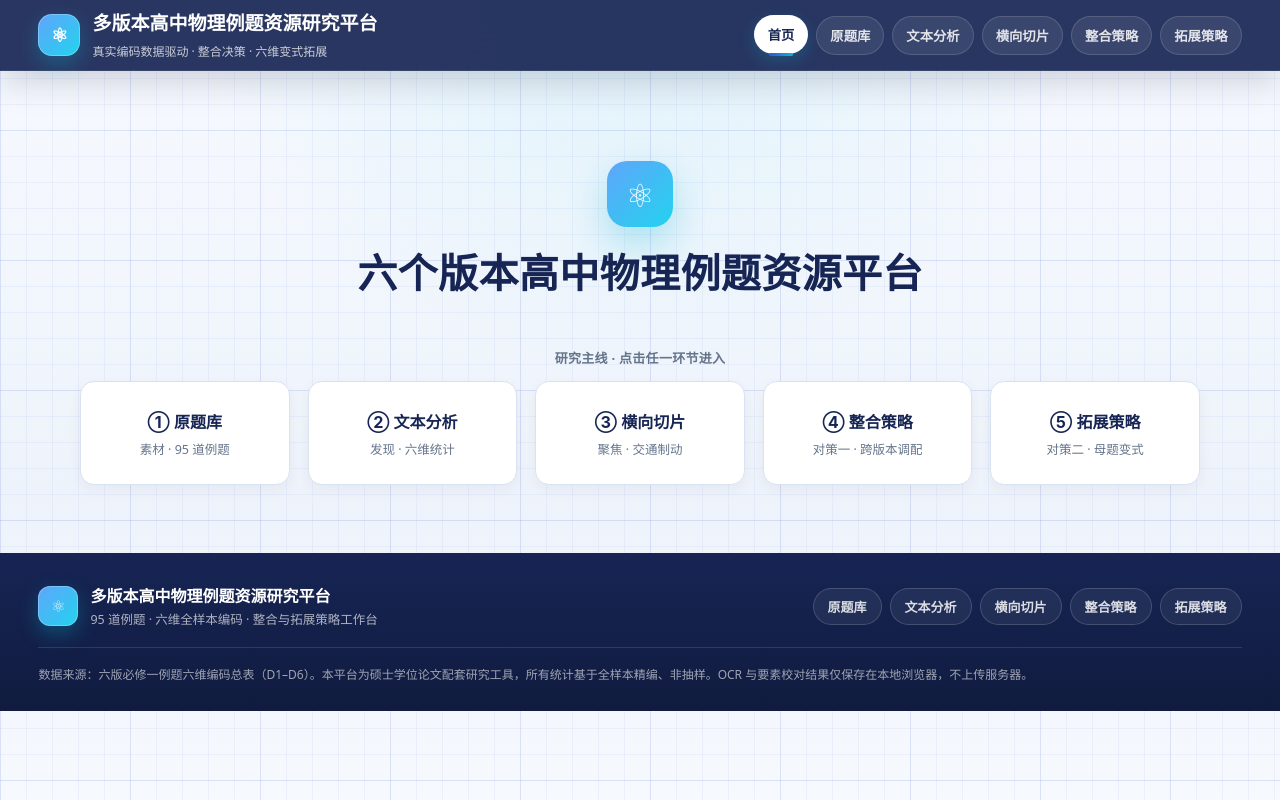
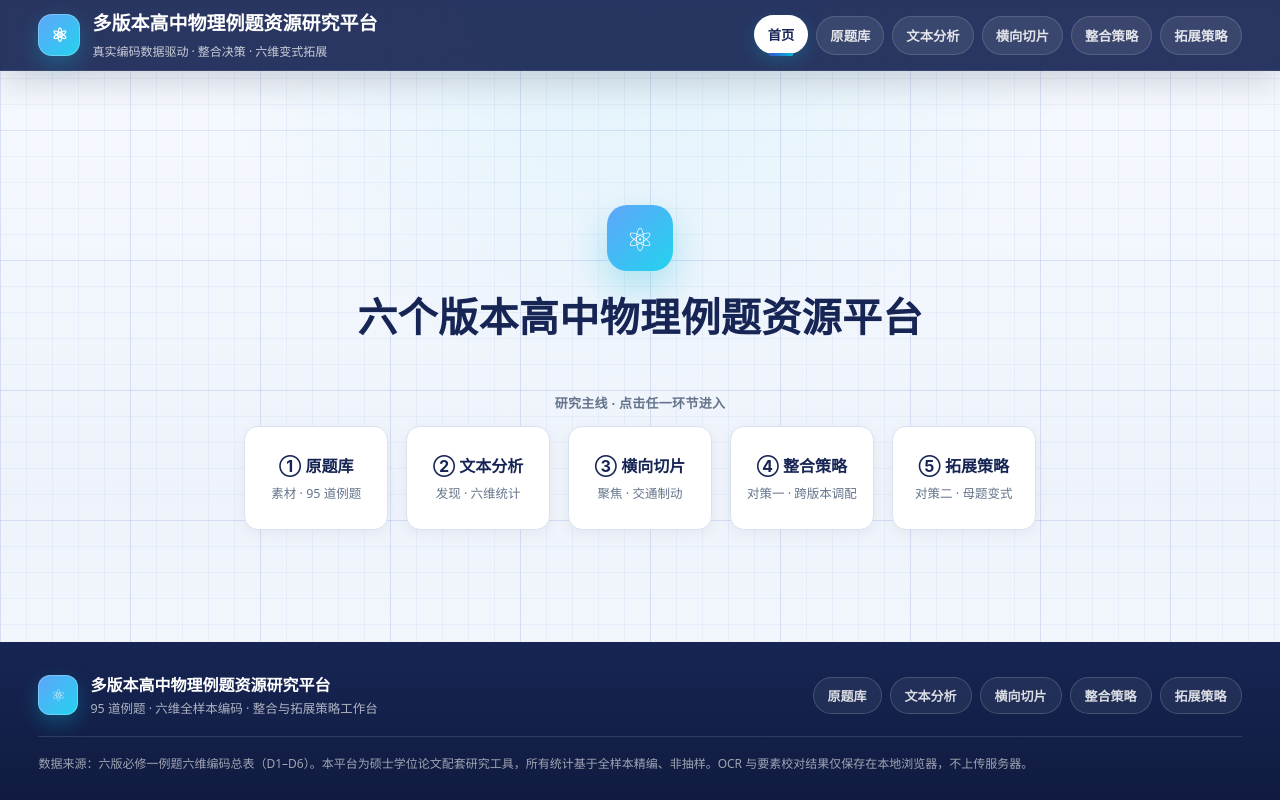
Before and after one commit to fullsu9527-debug/-, a plain HTML site: page index.html in a window 1280 px wide. Drawn offline with Linux system fonts and the light colour scheme.

Commit message:
Full-height layout: sticky footer, fill viewport at any window size
Page now fills the screen at every window size instead of leaving an empty
gap. Body is a flex column with min-height:100vh, main grows to fill, and
the footer is pinned to the bottom. The minimal homepage is vertically
centered in the available space; content pages keep top-aligned block flow.

Verified in headless Chromium at 1440x1100, 1280x720, 900x1000 and 390x844:
footer sits exactly at the viewport bottom (no leftover gap, no extra
scroll on short pages), no horizontal overflow; analysis charts, 95 library
rows and the integration workbench still render, no JS errors.

```diff
--- a/index.html
+++ b/index.html
@@ -351,6 +351,15 @@
 #home .rl-step{padding:26px 16px;min-height:104px;display:flex;flex-direction:column;justify-content:center;text-align:center}
 @media(max-width:980px){#home .research-line{grid-template-columns:repeat(2,1fr)}}
 @media(max-width:430px){#home .research-line{grid-template-columns:1fr}}
+
+/* v7.9 整页填充：粘性页脚 + 首页内容垂直居中，任意窗口大小都铺满视口、页脚贴底 */
+body{display:flex;flex-direction:column;min-height:100vh}
+main{flex:1 0 auto;display:flex;flex-direction:column;width:min(1380px,94vw);margin-inline:auto}
+.site-footer{flex-shrink:0}
+/* 首页：在主区内垂直居中并撑满剩余高度 */
+#home.page.active{display:flex;flex-direction:column;justify-content:center;flex:1 0 auto}
+/* 内容页：作为列内普通块从顶部排布，必要时各自滚动 */
+#library.page.active,#analysis.page.active,#slice.page.active,#integration.page.active,#extension.page.active{display:block}
 </style>
 <script defer src="https://cdn.jsdelivr.net/npm/tesseract.js@5/dist/tesseract.min.js"></script>
 </head>
```
